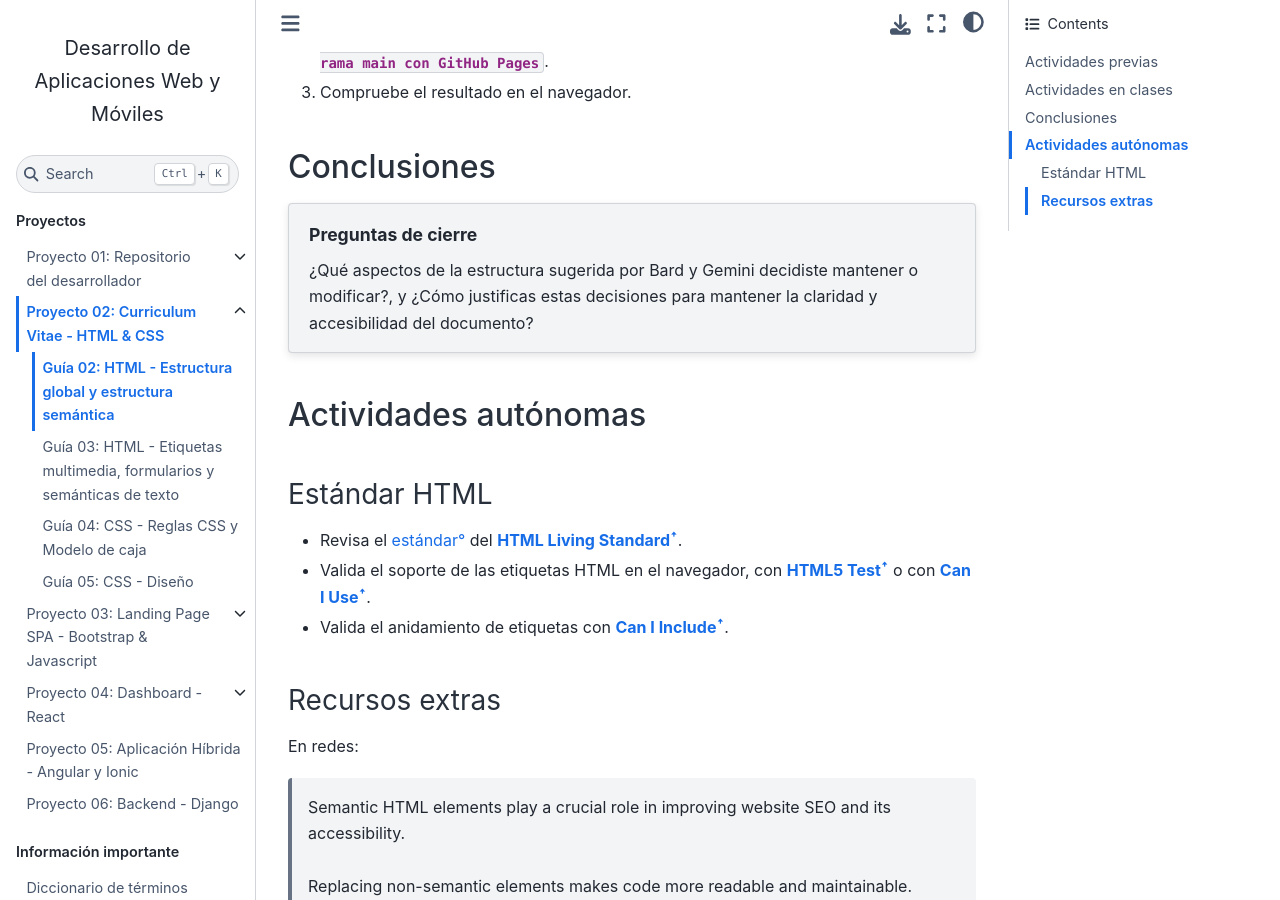
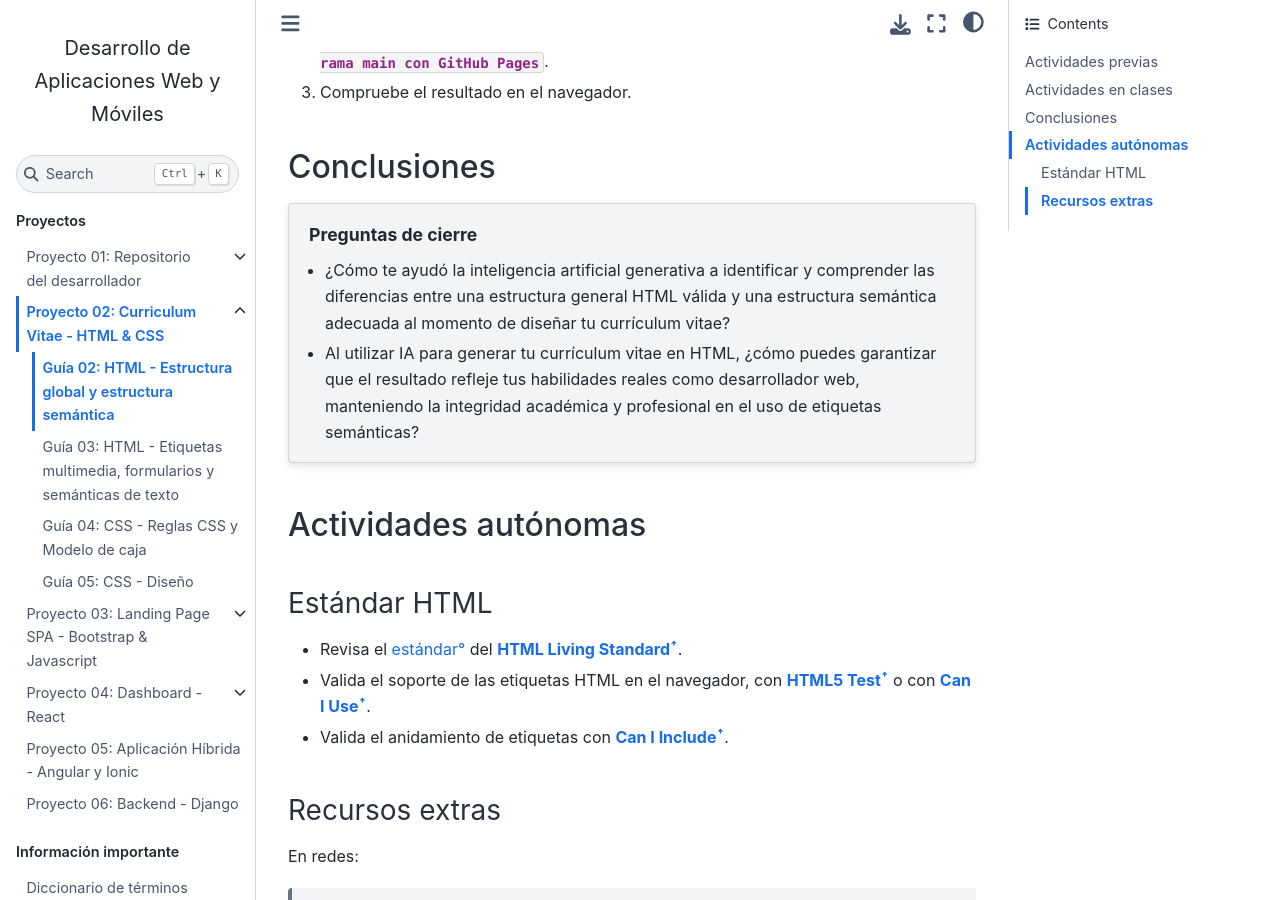
Before and after one commit to DAWMFIEC/DAWM-AI, a Sphinx documentation site: the page built from docs/source/guias/guia02.rst, in a window 1280 px wide and 900 px high, scrolled down 1781 px. Built offline with Sphinx 7.4.7 and the Sphinx Book theme 1.1.4, drawn with Linux system fonts in a browser that asks for light colours; comment, search, counter and statistics services are not loaded.

Commit message:
guia02: SHS

```diff
--- a/docs/source/guias/guia02.rst
+++ b/docs/source/guias/guia02.rst
@@ -69,8 +69,9 @@ Conclusiones
 
 .. topic:: Preguntas de cierre
 
-    ¿Qué aspectos de la estructura sugerida por Bard y Gemini decidiste mantener o modificar?, y
-    ¿Cómo justificas estas decisiones para mantener la claridad y accesibilidad del documento?
+   * ¿Cómo te ayudó la inteligencia artificial generativa a identificar y comprender las diferencias entre una estructura general HTML válida y una estructura semántica adecuada al momento de diseñar tu currículum vitae?
+   * Al utilizar IA para generar tu currículum vitae en HTML, ¿cómo puedes garantizar que el resultado refleje tus habilidades reales como desarrollador web, manteniendo la integridad académica y profesional en el uso de etiquetas semánticas?
+
 
 Actividades autónomas
 =====================
```
